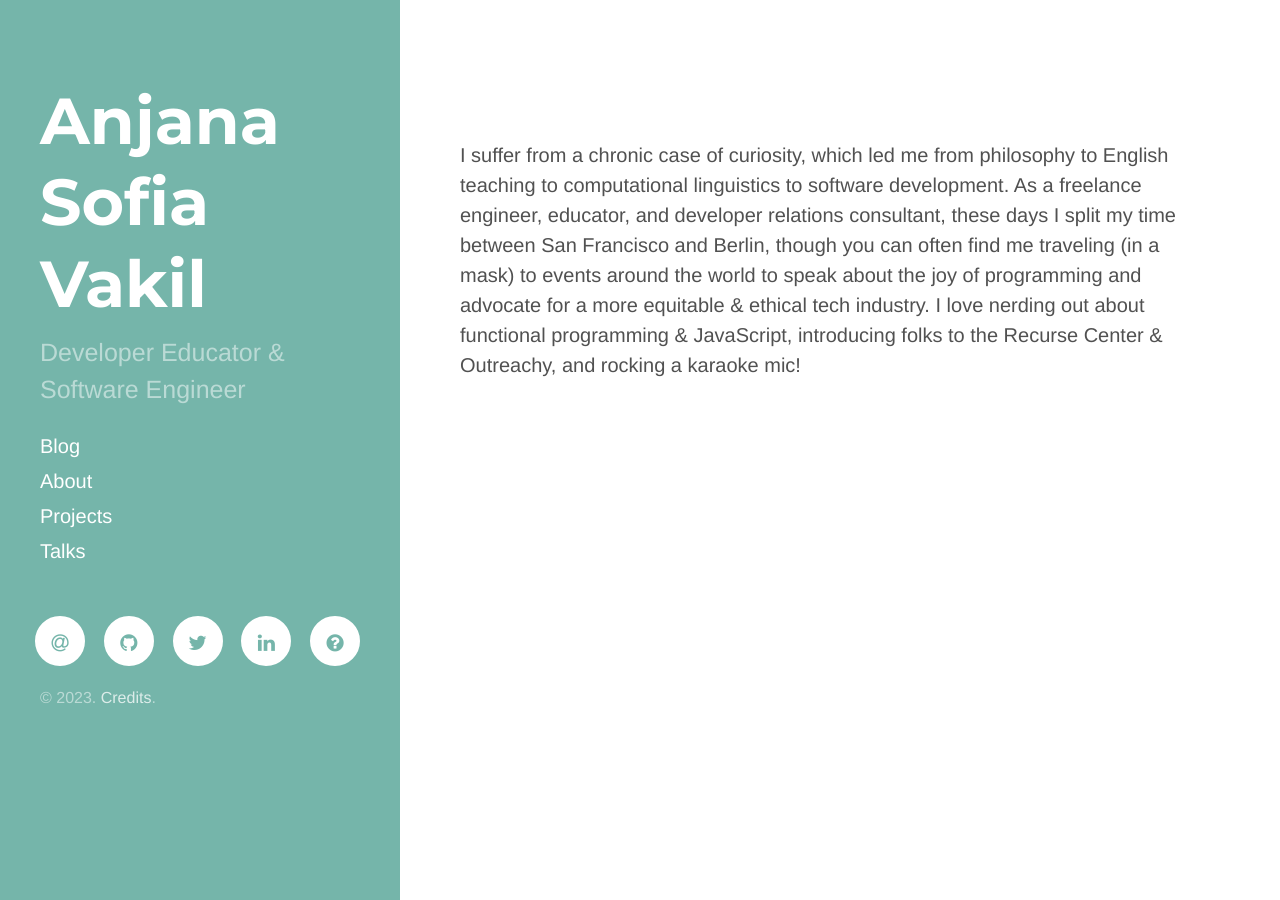
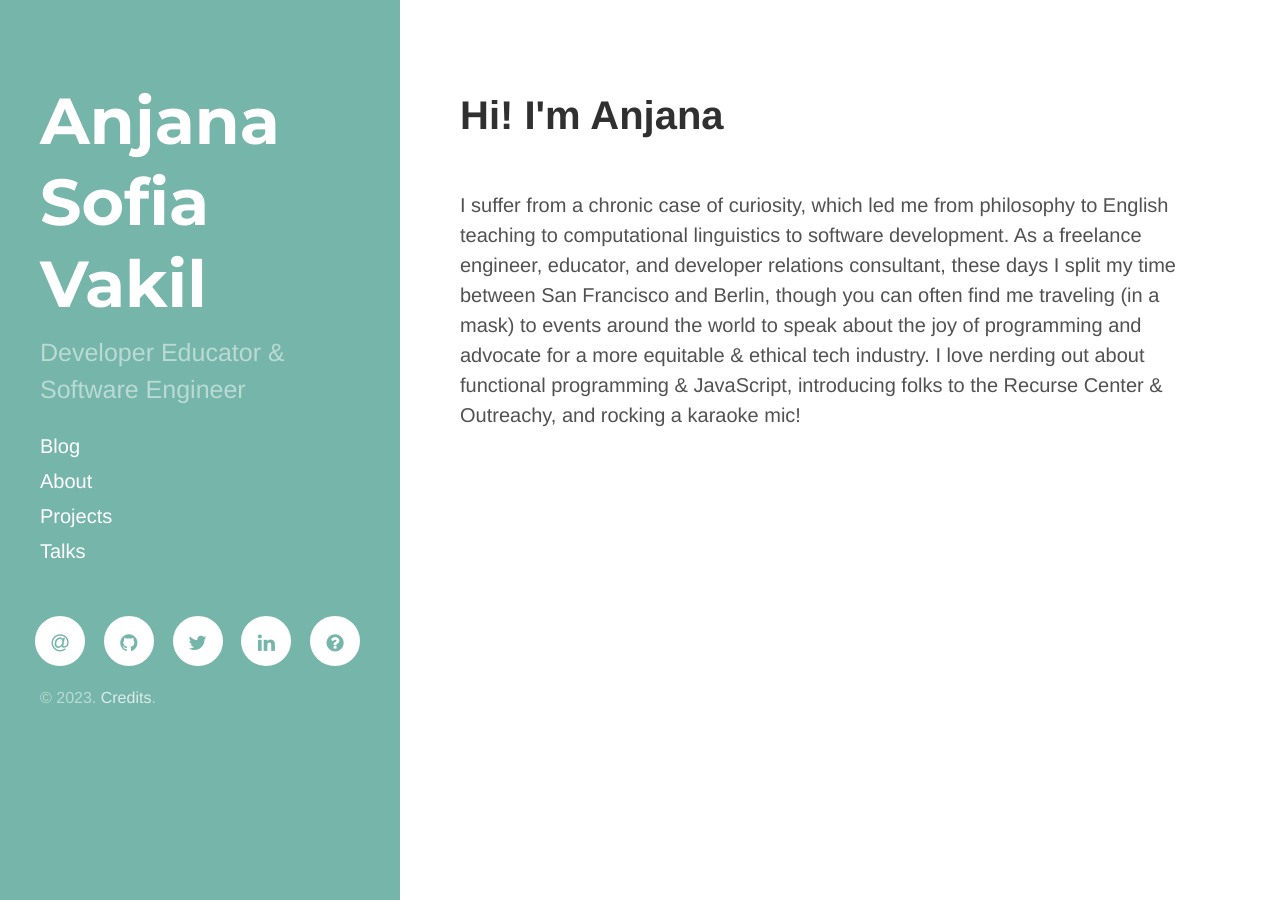
Before and after one commit to vakila/vakila.github.io, a Jekyll site: the page built from index.md, in a window 1280 px wide. Built offline with Jekyll 4.4.1, drawn with Linux system fonts in a browser that asks for light colours; nearby versions of some CDN libraries; our own code applies the rules of GitHub Pages for plain Markdown files.

Commit message:
Update index.md

```diff
--- a/index.md
+++ b/index.md
@@ -1,3 +1,6 @@
-
+---
+layout: page
+title: Hi! I'm Anjana
+---
 
 I suffer from a chronic case of curiosity, which led me from philosophy to English teaching to computational linguistics to software development. As a freelance engineer, educator, and developer relations consultant, these days I split my time between San Francisco and Berlin, though you can often find me traveling (in a mask) to events around the world to speak about the joy of programming and advocate for a more equitable & ethical tech industry. I love nerding out about functional programming & JavaScript, introducing folks to the Recurse Center & Outreachy, and rocking a karaoke mic!
```
